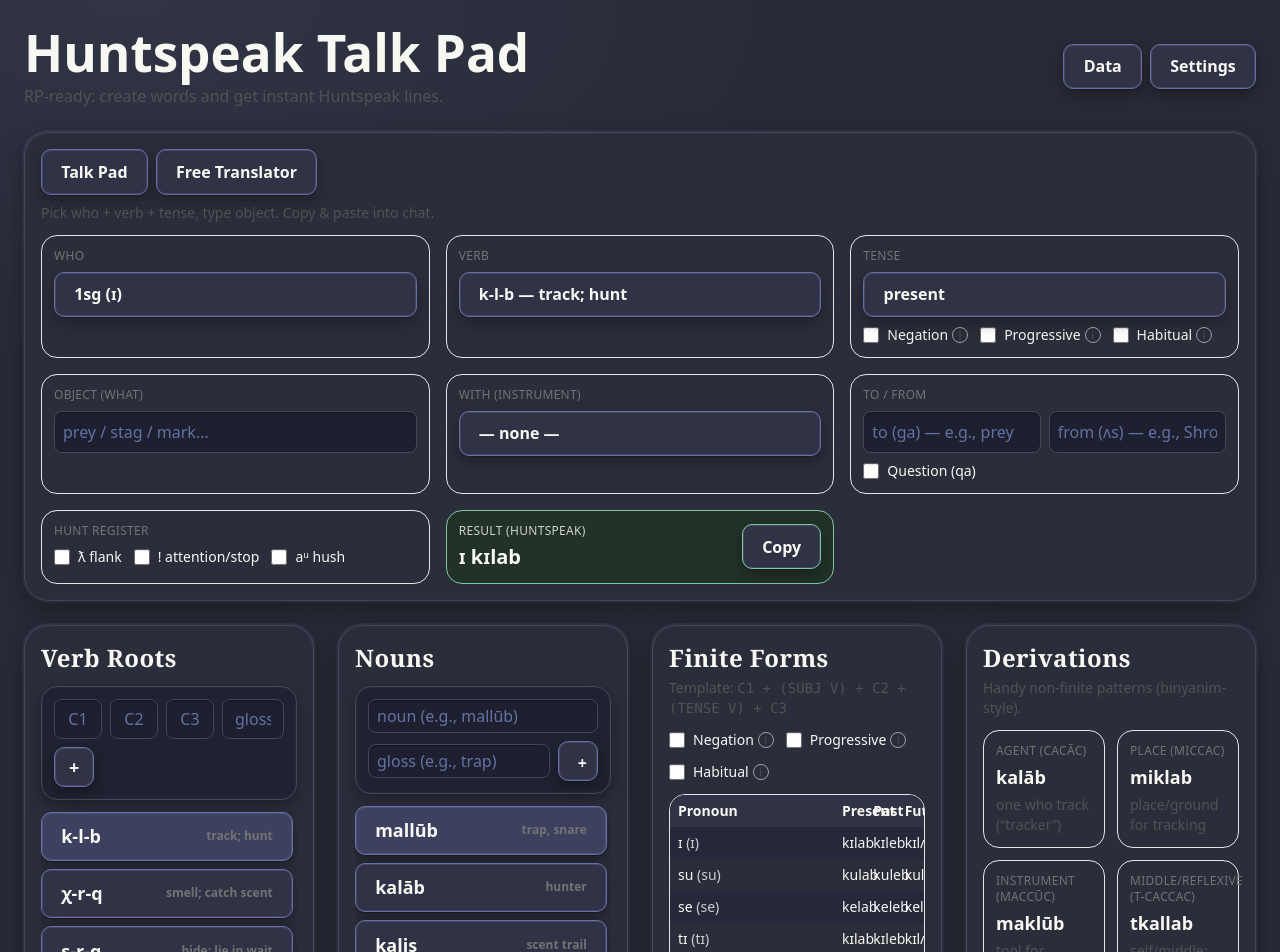
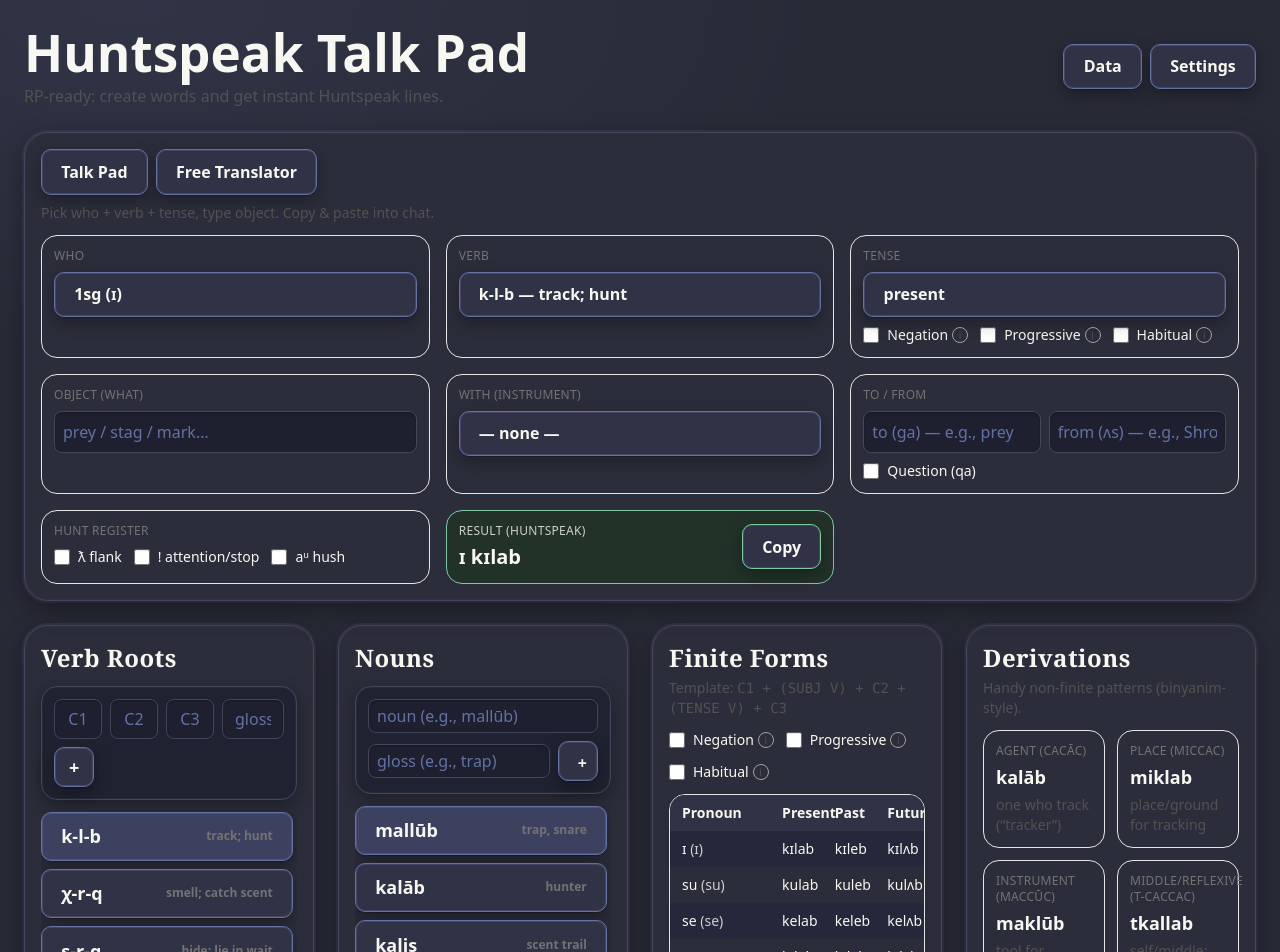
Before and after one commit to L1ghth0us3/Moontalk, a React (Vite) app: page / in a window 1280 px wide. Shown: the top 952 px of the page. Built offline with nearby package versions, Linux system fonts and the light colour scheme.

Commit message:
feat(finite-forms): make table paddings and first-column width dynamic based on longest visible word/label; denser when content is long

```diff
--- a/src/components/FiniteForms.tsx
+++ b/src/components/FiniteForms.tsx
@@ -25,6 +25,28 @@ export default function FiniteForms({ root, showCollapse = false }: { root: Root
     return { p, items: forms };
   }), [root, showNeg, showProg, showHab]);
 
+  // Dynamic spacing based on the longest visible cell (approximate by character length)
+  const maxFormLen = useMemo(() => {
+    let maxLen = 0;
+    for (const r of rows) for (const f of r.items) maxLen = Math.max(maxLen, f.length);
+    return maxLen;
+  }, [rows]);
+  const maxPronLen = useMemo(() => Math.max(...PRONOUNS.map(p => p.label.length)), []);
+  const maxLen = Math.max(maxFormLen, maxPronLen);
+
+  function densityFromLen(len: number) {
+    if (len >= 14) return 'tight';
+    if (len >= 10) return 'compact';
+    return 'normal';
+  }
+  const density = densityFromLen(maxLen);
+  const headPronPad = density === 'tight' ? 'px-1 py-1' : density === 'compact' ? 'px-2 py-1' : 'px-3 py-2';
+  const headTensePad = density === 'tight' ? 'px-2 py-1' : density === 'compact' ? 'px-3 py-1.5' : 'px-4 py-2';
+  const cellPronPad = density === 'tight' ? 'px-1 py-1' : density === 'compact' ? 'px-2 py-1' : 'px-3 py-2';
+  const cellTensePad = density === 'tight' ? 'px-2 py-1' : density === 'compact' ? 'px-3 py-1.5' : 'px-4 py-2';
+  // First column width in ch units based on pronoun label length (clamped)
+  const firstColCh = Math.min(18, Math.max(8, maxPronLen + 4));
+
   return (
     <section className="rounded-3xl border border-neutral-200 p-4 shadow-sm fantasy-card">
       <div className="flex items-center justify-between mb-1">
@@ -46,25 +68,25 @@ export default function FiniteForms({ root, showCollapse = false }: { root: Root
       <div className="overflow-x-auto rounded-2xl shadow-sm border border-neutral-200">
         <table className="table-fixed w-full text-sm 2xl:text-base finite-table">
           <colgroup>
-            <col className="w-[10rem]" />
+            <col style={{ width: `${firstColCh}ch` }} />
             <col />
             <col />
             <col />
           </colgroup>
           <thead>
             <tr>
-              <th className="text-left px-2 py-1 font-semibold">Pronoun</th>
-              {TENSES.map(t => (<th key={t.key} className="text-left px-3 py-1.5 font-semibold capitalize text-neutral-900">{t.label}</th>))}
+              <th className={`text-left ${headPronPad} font-semibold`}>Pronoun</th>
+              {TENSES.map(t => (<th key={t.key} className={`text-left ${headTensePad} font-semibold capitalize text-neutral-900`}>{t.label}</th>))}
             </tr>
           </thead>
           <tbody>
             {rows.map(({ p, items }, i) => (
               <tr key={p.form} className={i % 2 ? "row-odd" : "row-even"}>
-                <td className="px-2 py-1 whitespace-nowrap">
+                <td className={`${cellPronPad} whitespace-nowrap`}>
                   <span className="font-medium">{p.form}</span>{" "}
                   <span className="opacity-80">{p.label.replace(/^[^ ]+ /, "")}</span>
                 </td>
-                {items.map((f, j) => (<td key={j} className="px-3 py-1.5 font-medium">{f}</td>))}
+                {items.map((f, j) => (<td key={j} className={`${cellTensePad} font-medium`}>{f}</td>))}
               </tr>
             ))}
           </tbody>
```
